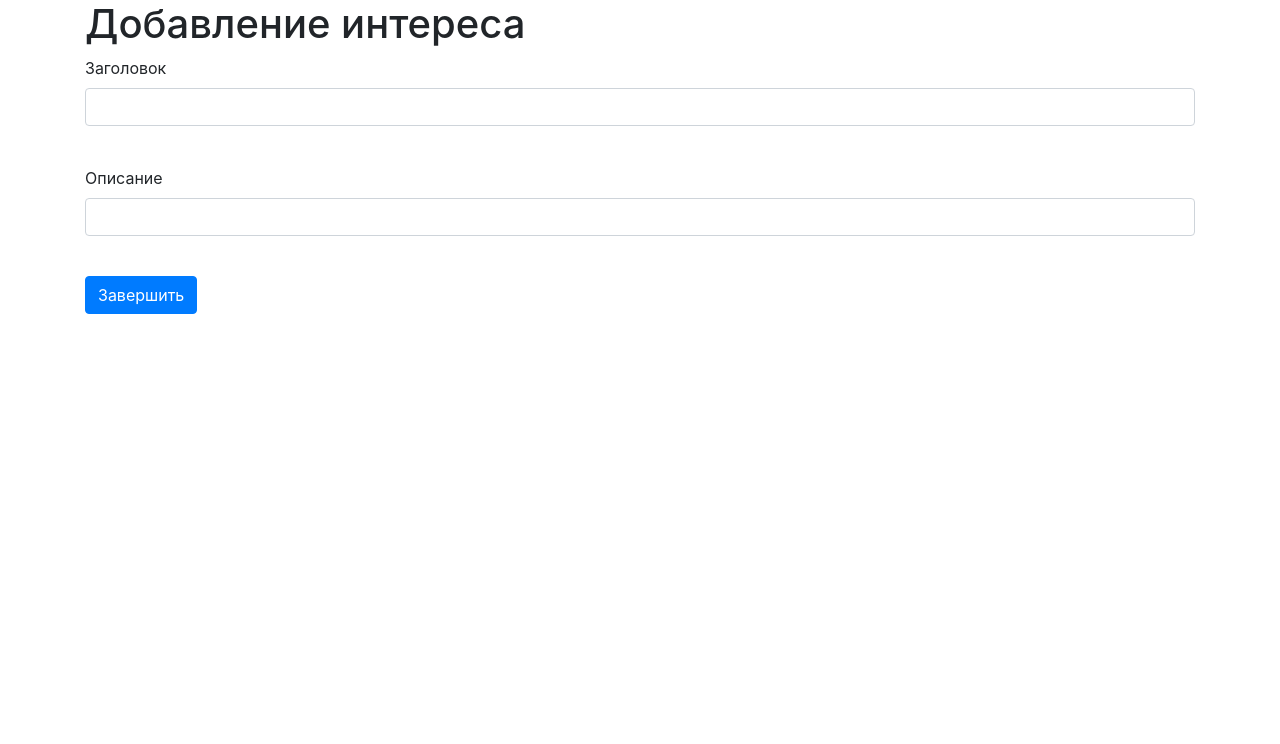
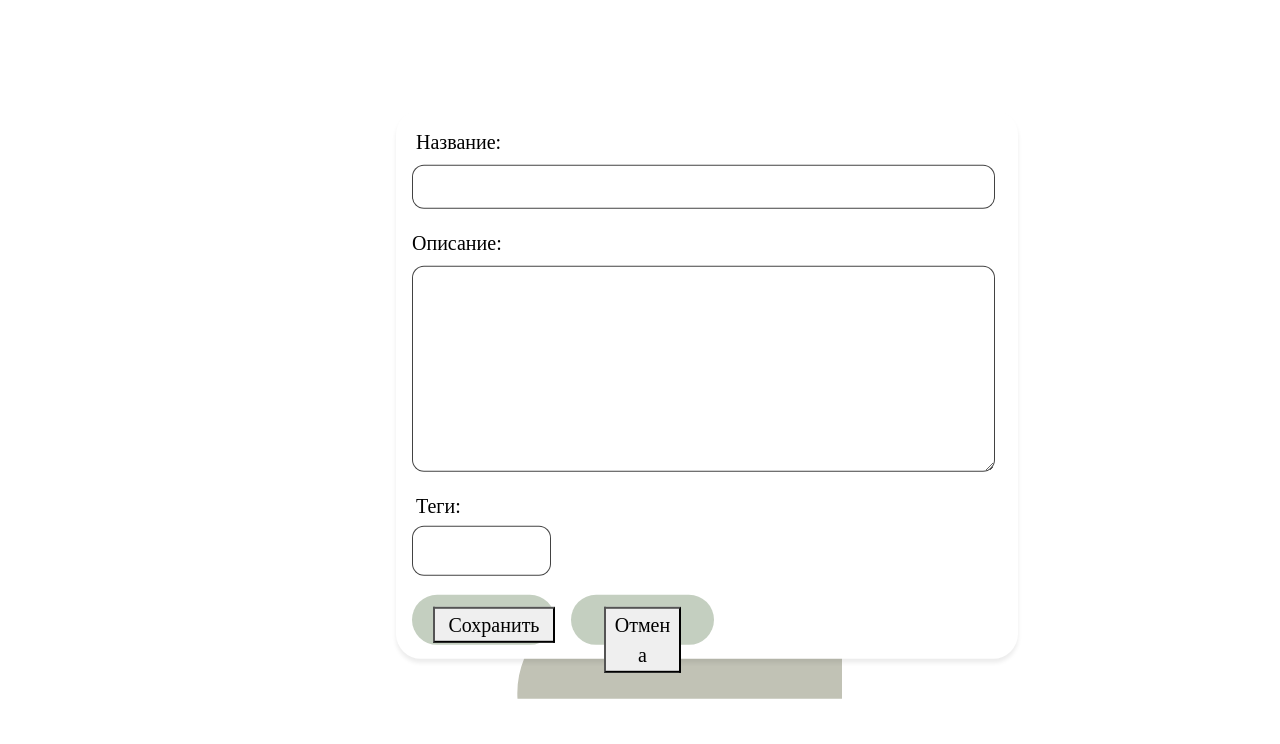
Before and after one commit to Choriso/Connectify, a Flask app: page /interest in a window 1280 px wide. Shown: the part 56-800 px from the top of the page. Run offline with Flask 3, Linux system fonts and the light colour scheme; a user stored in the database is signed in; some libraries are stand-ins or nearby versions.

Commit message:
Add interest UI

```diff
--- a/templates/interest.html
+++ b/templates/interest.html
@@ -1,28 +1,63 @@
 {% extends "base.html" %}
 
 {% block content %}
-<h1>Добавление интереса</h1>
-<form action="" method="post">
-    {{ form.hidden_tag() }}
-    <p>
-        {{ form.title.label }}<br>
-        {{ form.title(class="form-control") }}<br>
-        {% for error in form.title.errors %}
-            <p class="alert alert-danger" role="alert">
-                {{ error }}
-            </p>
-        {% endfor %}
-    </p>
-    <p>
-        {{ form.description.label }}<br>
-        {{ form.description(class="form-control") }}<br>
-        {% for error in form.description.errors %}
-            <p content="alert alert-danger" role="alert">
-                {{ error }}
-            </p>
-        {% endfor %}
-    </p>
-    <p>{{ form.submit(type="submit", class="btn btn-primary") }}</p>
-    {{message}}
-</form>
+<div class="Group4" style="width: 622px; height: 549px; transform: translate(50%, 20%);">
+    <div class="Rectangle2366" style="width: 622px; height: 549px; left: 0px; top: 0px; position: absolute; background: white; box-shadow: 0px 4px 4px rgba(0, 0, 0, 0.08); border-radius: 25px"></div>
+    <div style="left: 20px; top: 17px; position: absolute; color: black; font-size: 20px; font-family: Outfit; font-weight: 400; word-wrap: break-word">Название:</div>
+    <input type="text" id="title" style="left: 16px; top: 55px; position: absolute; width: 583px; height: 44px; border-radius: 12px; border: 1px rgba(0, 0, 0, 0.74) solid">
+    <div style="left: 16px; top: 118px; position: absolute; color: black; font-size: 20px; font-family: Outfit; font-weight: 400; word-wrap: break-word">Описание:</div>
+    <textarea id="description" style="left: 16px; top: 156px; position: absolute; width: 583px; height: 206px; border-radius: 12px; border: 1px rgba(0, 0, 0, 0.74) solid"></textarea>
+    <div style="left: 20px; top: 381px; position: absolute; color: black; font-size: 20px; font-family: Outfit; font-weight: 400; word-wrap: break-word">Теги:</div>
+    <input type="text" id="tags" style="left: 16px; top: 416px; position: absolute; width: 139px; height: 50px; border-radius: 12px; border: 1px rgba(0, 0, 0, 0.74) solid">
+    <div class="Group4" style="width: 143px; height: 50px; left: 16px; top: 485px; position: absolute">
+        <div class="Rectangle2369" style="width: 143px; height: 50px; left: 0px; top: 0px; position: absolute; background: #C4CFC0; border-radius: 44px"></div>
+        <button onclick="submitForm()" style="width: 122px; left: 21px; top: 12px; position: absolute; color: black; font-size: 20px; font-family: Outfit; font-weight: 400; word-wrap: break-word">Сохранить</button>
+    </div>
+    <div class="Group5" style="width: 143px; height: 50px; left: 175px; top: 485px; position: absolute">
+        <div class="Rectangle2369" style="width: 143px; height: 50px; left: 0px; top: 0px; position: absolute; background: #C4CFC0; border-radius: 44px"></div>
+        <button onclick="cancel()" style="width: 77px; left: 33px; top: 12px; position: absolute; color: black; font-size: 20px; font-family: Outfit; font-weight: 400; word-wrap: break-word">Отмена</button>
+    </div>
+    <div class="Polygon10">
+    <img src="{{ url_for('static', filename='images/waves.svg') }}" alt="Ваше изображение">
+</div>
+</div>
+
+<script>
+    function submitForm() {
+        var title = document.getElementById("title").value;
+        var description = document.getElementById("description").value;
+        var tags = document.getElementById("tags").value;
+
+        var data = {
+            "title": title,
+            "description": description,
+            "tags": tags
+        };
+
+        fetch('/add_interest', {
+            method: 'POST',
+            headers: {
+                'Content-Type': 'application/json'
+            },
+            body: JSON.stringify(data)
+        })
+        .then(response => {
+            if (!response.ok) {
+                throw new Error('Network response was not ok');
+            }
+            return response.json();
+        })
+        .then(data => {
+            console.log(data.message);
+            // Можно добавить здесь код для обновления интерфейса или отображения сообщения об успешном добавлении
+        })
+        .catch(error => {
+            console.error('There was an error!', error);
+        });
+    }
+
+    function cancel() {
+        // Добавьте здесь код для отмены действия
+    }
+</script>
 {% endblock %}
```
Also changed, not shown: static/CSS/style.css (added, +14 -0 lines), db/blogs.db (deleted), static/images/waves.svg (added).
